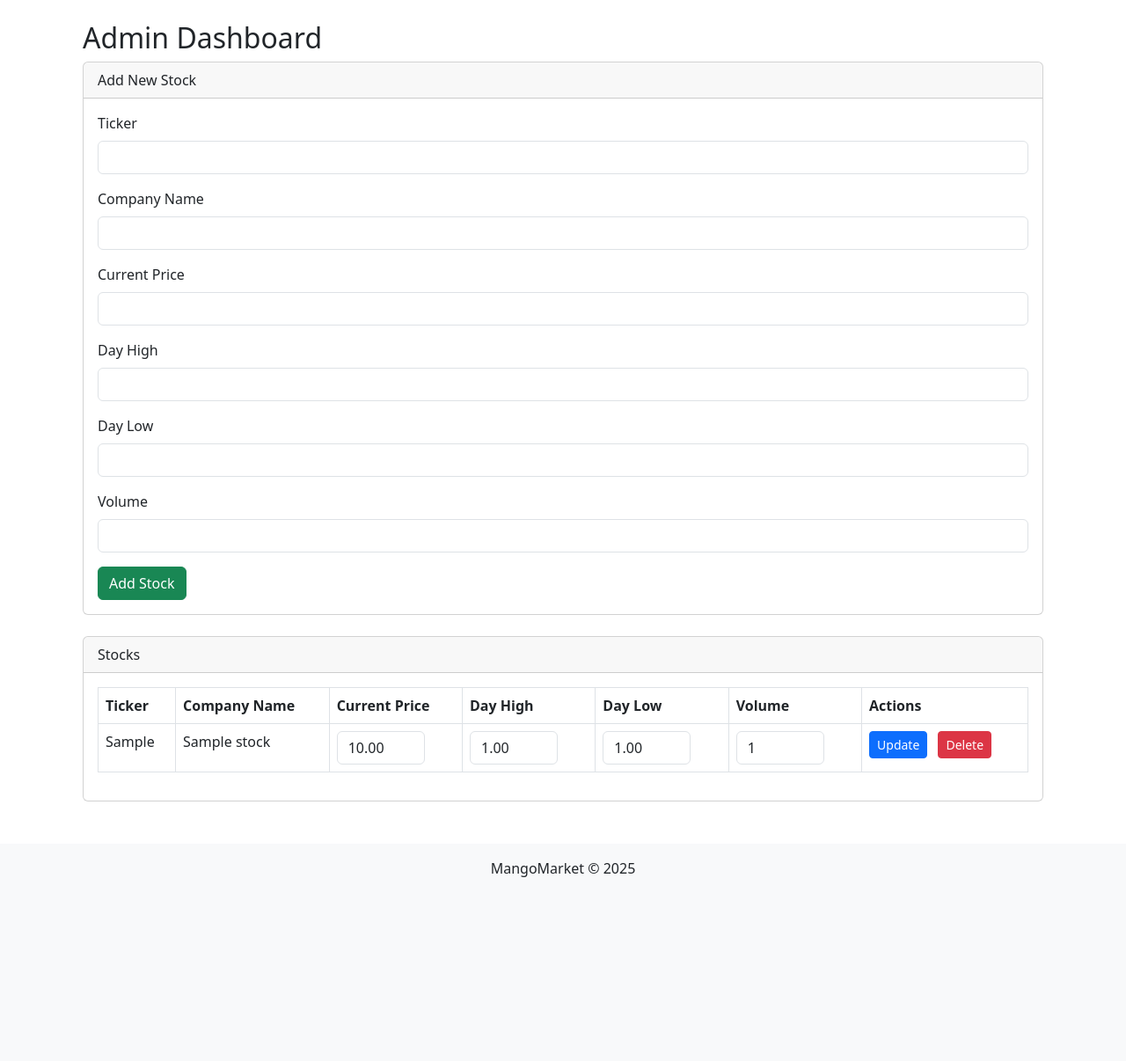
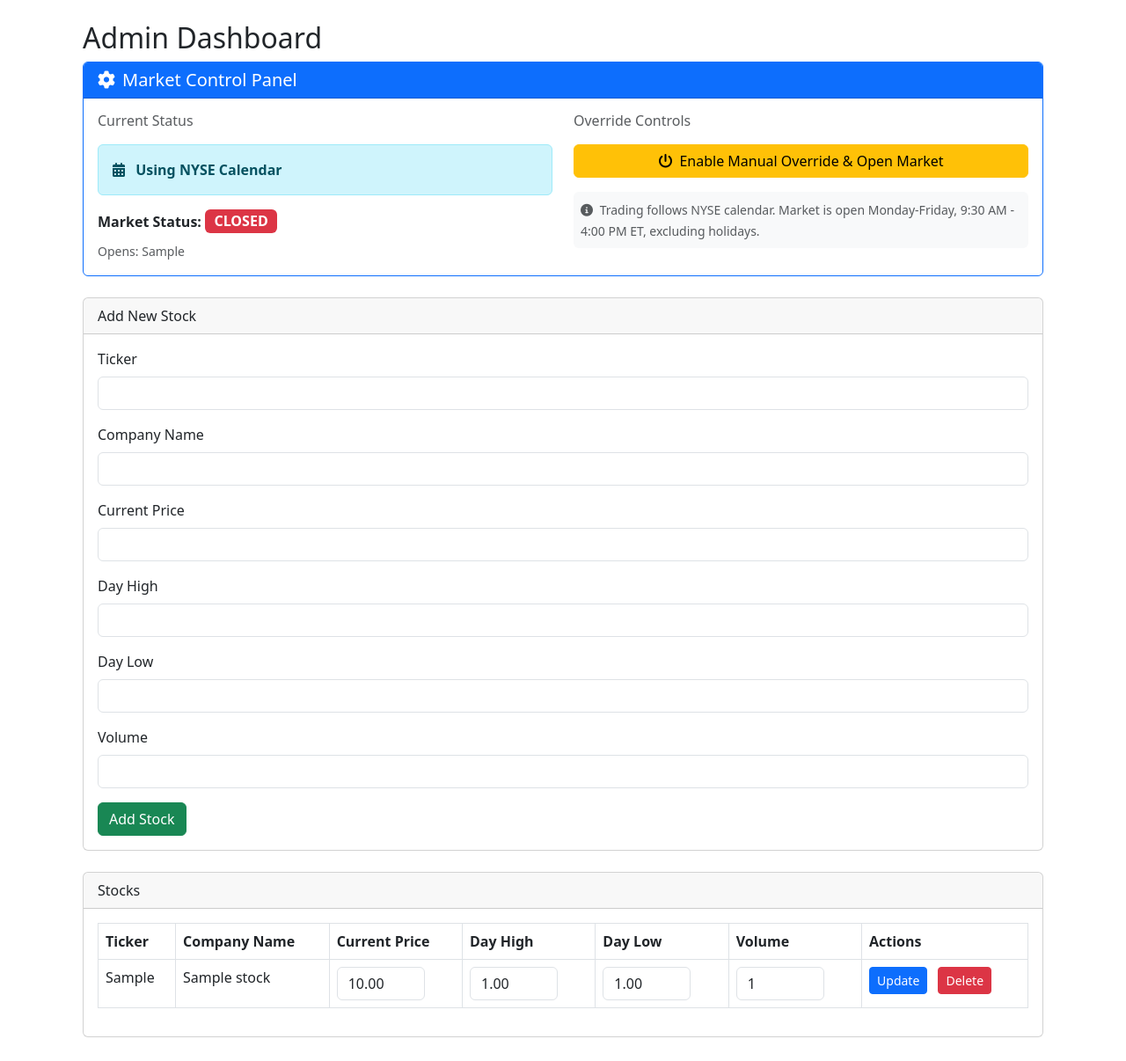
Before and after one commit to Team1-Capstone/-401_Flask_App, a Flask app: template templates/admin_dashboard.html in a window 1280 px wide. Shown: the part 56-1262 px from the top of the page at 88% size. Before the commit the page ends 1053 px from the top, so only its background shows below. Run offline with Flask 3, Linux system fonts and the light colour scheme; tables that the repository leaves empty hold one stand-in row (values such as "Sample post"); the template is opened without the code that fills it: values that come from a table or form of the project are taken from there, most other values are stand-ins (such as "Sample title", 1, 10 or a date in 2020).

Commit message:
added the dashboard that overides the market on the admin dashboard

```diff
--- a/app.py
+++ b/app.py
@@ -121,8 +121,23 @@ class Order(db.Model):
                            default=datetime.utcnow)
 
 
+class MarketSettings(db.Model):
+    __tablename__ = 'market_settings'
+
+    id = db.Column(db.Integer, primary_key=True)
+    manual_override = db.Column(db.Boolean, nullable=False, default=False)
+    is_open = db.Column(db.Boolean, nullable=False, default=False)
+    updated_at = db.Column(db.DateTime, nullable=False, default=datetime.utcnow, onupdate=datetime.utcnow)
+    updated_by = db.Column(db.BigInteger, db.ForeignKey('user.id'), nullable=True)
+
+
 with app.app_context():
     db.create_all()
+    # Initialize market settings if not exists
+    if not MarketSettings.query.first():
+        default_settings = MarketSettings(manual_override=False, is_open=False)
+        db.session.add(default_settings)
+        db.session.commit()
 
 
 def admin_required(f):
@@ -140,6 +155,19 @@ def load_user(user_id):
 
 
 def market_hours_info():
+    # Get market settings
+    settings = MarketSettings.query.first()
+
+    # If manual override is enabled, return the override status
+    if settings and settings.manual_override:
+        return {
+            "is_open": settings.is_open,
+            "next_close": "Manual Override Active",
+            "next_open": "Manual Override Active",
+            "manual_override": True
+        }
+
+    # Otherwise, use NYSE calendar
     nyse = mcal.get_calendar('NYSE')
     now = datetime.now(pytz.timezone('America/New_York'))
 
@@ -152,14 +180,20 @@ def market_hours_info():
 
     if not today_schedule.empty:
         next_close = today_schedule.iloc[0]['market_close']
-        return {"is_open": True, "next_close": next_close.strftime('%A, %b %d at %I:%M %p EST'), "next_open": None}
+        return {
+            "is_open": True,
+            "next_close": next_close.strftime('%A, %b %d at %I:%M %p EST'),
+            "next_open": None,
+            "manual_override": False
+        }
     else:
         next_open = upcoming.iloc[0]['market_open'] if not upcoming.empty else None
         next_close = upcoming.iloc[0]['market_close'] if not upcoming.empty else None
         return {
             "is_open": False,
             "next_open": next_open.strftime('%A, %b %d at %I:%M %p EST') if next_open else None,
-            "next_close": next_close.strftime('%A, %b %d at %I:%M %p EST') if next_close else None
+            "next_close": next_close.strftime('%A, %b %d at %I:%M %p EST') if next_close else None,
+            "manual_override": False
         }
 
 
@@ -267,12 +301,12 @@ def trade(ticker):
         user_id=user.id, stock_id=stock.stock_id).first()
     user_shares = portfolio_item.shares_owned if portfolio_item else 0
 
+    market_info = market_hours_info()
+
     if request.method == 'POST':
-        if user.role != 'admin' and not market_hours_info()['is_open']:
-            open_time_string = datetime.strptime(
-                market_hours_info()['next_open'], '%A, %b %d at %I:%M %p EST')
+        if user.role != 'admin' and not market_info['is_open']:
             flash(
-                f'Trading will reopen at {open_time_string}.', 'error')
+                f'Trading is currently unavailable. Market will reopen at {market_info.get("next_open", "TBD")}.', 'error')
             return redirect(url_for('dashboard'))
 
         action = request.form['action']
@@ -341,24 +375,7 @@ def trade(ticker):
                     f'Successfully sold {shares} shares of {stock.ticker}', 'success')
                 return redirect(url_for('dashboard'))
 
-    return render_template('trade.html', stock=stock, user=user, user_shares=user_shares)
-
-
-'''
-#OLD ROUTES TO LOOK AT FOR DEFAULT
-
-
-@app.route('/transaction_history')
-@login_required
-def transaction_history():
-    return render_template('transaction_history.html')
-'''
-'''
-@app.route('/cash_management')
-@login_required
-def cash_management():
-    return render_template('cash_management.html')
-'''
+    return render_template('trade.html', stock=stock, user=user, user_shares=user_shares, market_open=market_info['is_open'])
 
 
 @app.route('/admin/dashboard', methods=['GET', 'POST'])
@@ -422,14 +439,40 @@ def admin_dashboard():
             else:
                 flash('Stock not found', 'error')
 
+        elif 'market_override' in request.form:
+            settings = MarketSettings.query.first()
+            action = request.form['market_override']
+
+            if action == 'enable_override':
+                settings.manual_override = True
+                settings.is_open = True
+                settings.updated_by = current_user.id
+                db.session.commit()
+                flash('Manual override enabled - Market is now OPEN', 'success')
+            elif action == 'disable_override':
+                settings.manual_override = False
+                settings.updated_by = current_user.id
+                db.session.commit()
+                flash('Manual override disabled - Using NYSE calendar', 'success')
+            elif action == 'open_market':
+                settings.is_open = True
+                settings.updated_by = current_user.id
+                db.session.commit()
+                flash('Market manually opened', 'success')
+            elif action == 'close_market':
+                settings.is_open = False
+                settings.updated_by = current_user.id
+                db.session.commit()
+                flash('Market manually closed', 'warning')
+
         return redirect(url_for('admin_dashboard'))
+
     stocks = Stock.query.all()
-    return render_template('admin_dashboard.html', stocks=stocks)
+    market_info = market_hours_info()
+    settings = MarketSettings.query.first()
 
+    return render_template('admin_dashboard.html', stocks=stocks, market_info=market_info, settings=settings)
 
-# ====================================================================n
-# new ROUTES DELETE COMMENT WHEN REDENDENCY IS NO LONGER NEEDED =====
-# ===================================================================
 
 @app.route('/dashboard')
 @login_required
--- a/templates/admin_dashboard.html
+++ b/templates/admin_dashboard.html
@@ -14,6 +14,89 @@
     {% endfor %}
     {% endif %}
     {% endwith %}
+
+    <!-- Market Control Card -->
+    <div class="card mb-4 border-primary">
+        <div class="card-header bg-primary text-white">
+            <h5 class="mb-0"><i class="fas fa-cog me-2"></i>Market Control Panel</h5>
+        </div>
+        <div class="card-body">
+            <div class="row">
+                <div class="col-md-6">
+                    <h6 class="text-muted mb-3">Current Status</h6>
+                    {% if settings.manual_override %}
+                        <div class="alert alert-warning mb-3">
+                            <i class="fas fa-exclamation-triangle me-2"></i>
+                            <strong>Manual Override Active</strong>
+                        </div>
+                        <p class="mb-2">
+                            <strong>Market Status:</strong>
+                            <span class="badge {% if settings.is_open %}bg-success{% else %}bg-danger{% endif %} fs-6">
+                                {% if settings.is_open %}OPEN{% else %}CLOSED{% endif %}
+                            </span>
+                        </p>
+                    {% else %}
+                        <div class="alert alert-info mb-3">
+                            <i class="fas fa-calendar-alt me-2"></i>
+                            <strong>Using NYSE Calendar</strong>
+                        </div>
+                        <p class="mb-2">
+                            <strong>Market Status:</strong>
+                            <span class="badge {% if market_info.is_open %}bg-success{% else %}bg-danger{% endif %} fs-6">
+                                {% if market_info.is_open %}OPEN{% else %}CLOSED{% endif %}
+                            </span>
+                        </p>
+                        {% if market_info.is_open %}
+                            <p class="mb-0 text-muted"><small>Closes: {{ market_info.next_close }}</small></p>
+                        {% else %}
+                            <p class="mb-0 text-muted"><small>Opens: {{ market_info.next_open }}</small></p>
+                        {% endif %}
+                    {% endif %}
+                </div>
+
+                <div class="col-md-6">
+                    <h6 class="text-muted mb-3">Override Controls</h6>
+                    <form method="POST" class="d-grid gap-2">
+                        {% if not settings.manual_override %}
+                            <button type="submit" name="market_override" value="enable_override"
+                                    class="btn btn-warning">
+                                <i class="fas fa-power-off me-2"></i>Enable Manual Override & Open Market
+                            </button>
+                        {% else %}
+                            <button type="submit" name="market_override" value="disable_override"
+                                    class="btn btn-info">
+                                <i class="fas fa-calendar-check me-2"></i>Disable Override (Use NYSE Calendar)
+                            </button>
+
+                            {% if settings.is_open %}
+                                <button type="submit" name="market_override" value="close_market"
+                                        class="btn btn-danger">
+                                    <i class="fas fa-times-circle me-2"></i>Close Market
+                                </button>
+                            {% else %}
+                                <button type="submit" name="market_override" value="open_market"
+                                        class="btn btn-success">
+                                    <i class="fas fa-check-circle me-2"></i>Open Market
+                                </button>
+                            {% endif %}
+                        {% endif %}
+                    </form>
+
+                    <div class="mt-3 p-2 bg-light rounded">
+                        <small class="text-muted">
+                            <i class="fas fa-info-circle me-1"></i>
+                            {% if settings.manual_override %}
+                                Manual override bypasses NYSE trading hours. All users can trade when market is manually opened.
+                            {% else %}
+                                Trading follows NYSE calendar. Market is open Monday-Friday, 9:30 AM - 4:00 PM ET, excluding holidays.
+                            {% endif %}
+                        </small>
+                    </div>
+                </div>
+            </div>
+        </div>
+    </div>
+
     <div class="card mb-4">
         <div class="card-header">
             Add New Stock
```
